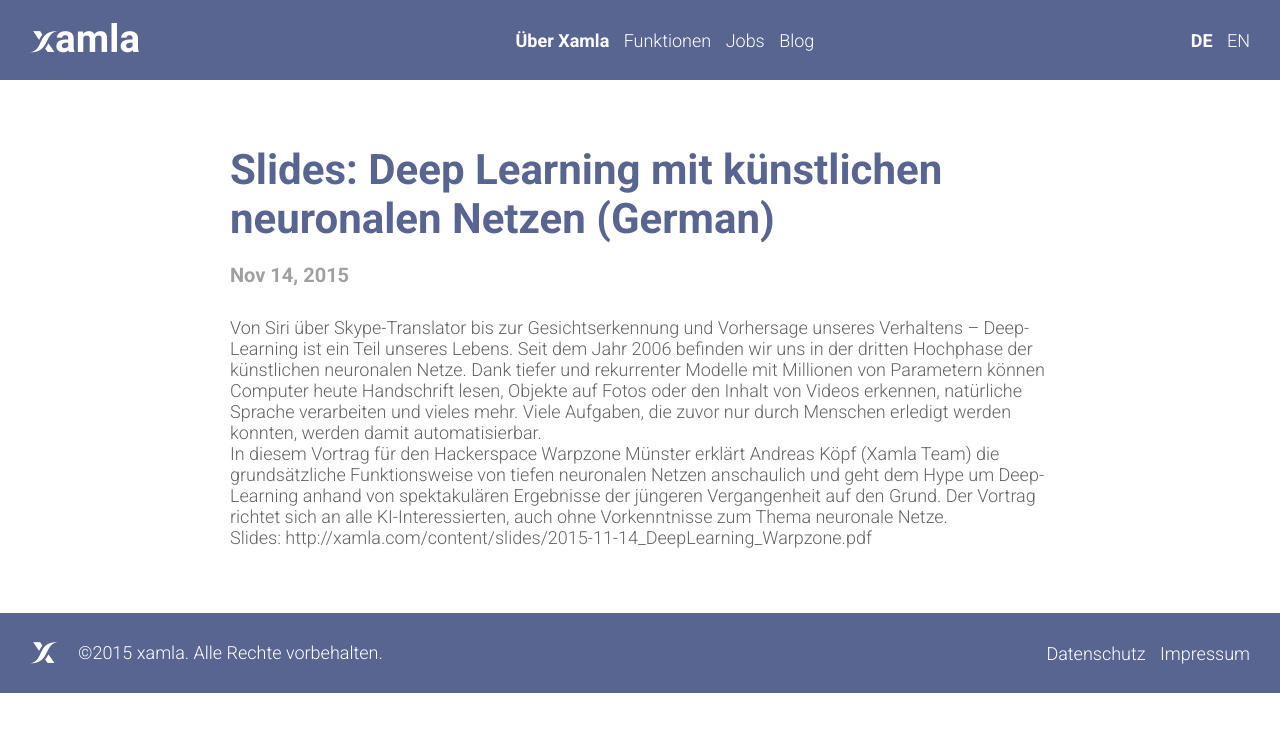
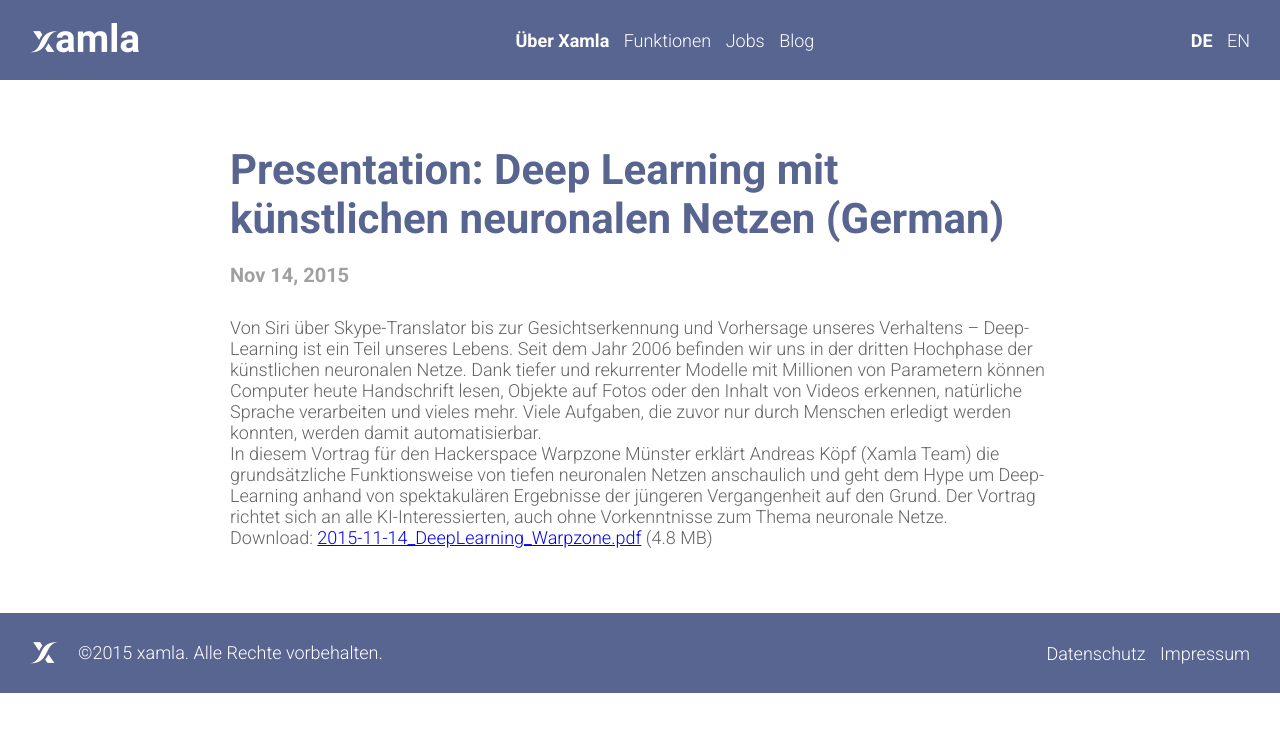
Before and after one commit to Xamla/xamla.github.io, a Jekyll site: the page built from _posts/2015-11-14-Presentation-Deep-Learning-mit-kuenstlichen-neuronalen-Netzen-German.markdown, in a window 1280 px wide. Shown: the top 732 px of the page. Built offline with Jekyll 4.4.1, drawn with Linux system fonts in a browser that asks for light colours.

Commit message:
Update and rename 2015-11-14-Slides-Deep-Learning-mit-kuenstlichen-neuronalen-Netzen-German.markdown to 2015-11-14-Presentation-Deep-Learning-mit-kuenstlichen-neuronalen-Netzen-German.markdown

```diff
--- a/_posts/2015-11-14-Slides-Deep-Learning-mit-kuenstlichen-neuronalen-Netzen-German.markdown
+++ b/_posts/2015-11-14-Presentation-Deep-Learning-mit-kuenstlichen-neuronalen-Netzen-German.markdown
@@ -1,7 +1,7 @@
 ---
 layout: post
 group: blog post
-title:  "Slides: Deep Learning mit künstlichen neuronalen Netzen (German)"
+title:  "Presentation: Deep Learning mit künstlichen neuronalen Netzen (German)"
 date:   2015-11-14 21:00:00
 categories: slides
 mathjax: false
@@ -10,4 +10,4 @@
 
 In diesem Vortrag für den Hackerspace Warpzone Münster erklärt Andreas Köpf (Xamla Team) die grundsätzliche Funktionsweise von tiefen neuronalen Netzen anschaulich und geht dem Hype um Deep-Learning anhand von spektakulären Ergebnisse der jüngeren Vergangenheit auf den Grund. Der Vortrag richtet sich an alle KI-Interessierten, auch ohne Vorkenntnisse zum Thema neuronale Netze.
 
-Slides: http://xamla.com/content/slides/2015-11-14_DeepLearning_Warpzone.pdf
+Download: [2015-11-14_DeepLearning_Warpzone.pdf](http://xamla.com/content/slides/2015-11-14_DeepLearning_Warpzone.pdf) (4.8 MB)
```
